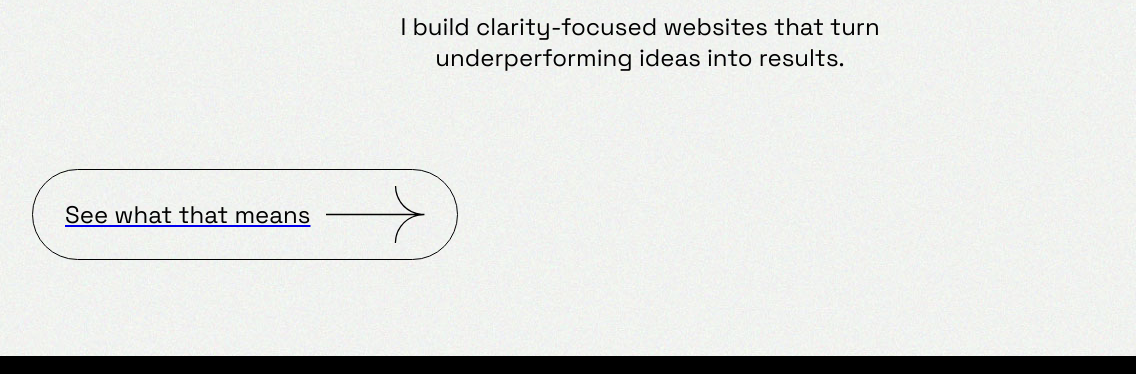
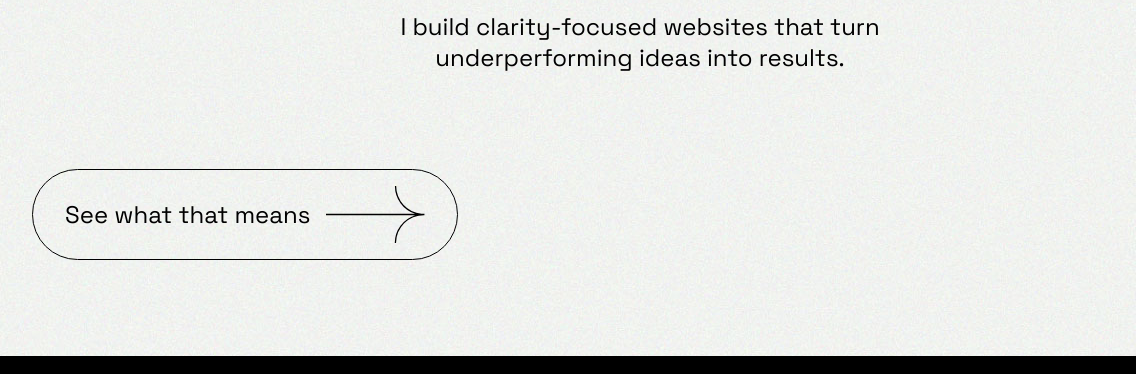
Before and after one commit to Securersgit/portfolio, a plain HTML site: page index.html in a window 1280 px wide. Shown: the part 344-718 px from the top of the page, 0-1136 px from the left. Drawn offline with Linux system fonts and the light colour scheme; a web font is replaced by a local one.

Commit message:
Add files via upload

```diff
--- a/css/new.css
+++ b/css/new.css
@@ -104,6 +104,13 @@ header .links ul li a {
     display: flex;
     align-items: center;
     justify-content: space-between;
+}
+.hero .bottom a {
+  text-decoration: none;
+  color: black;
+}
+.hero .bottom button {
+  cursor: pointer;
 }
 .hero .socials img {
     width: 50px;
```
